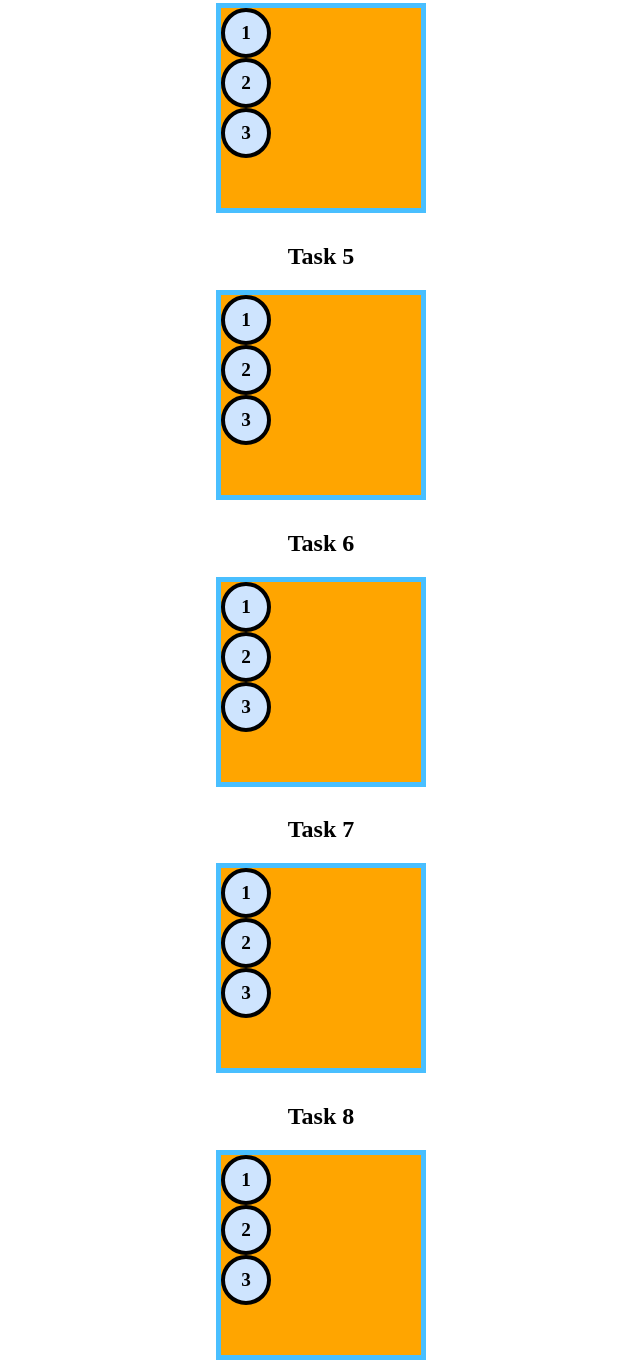
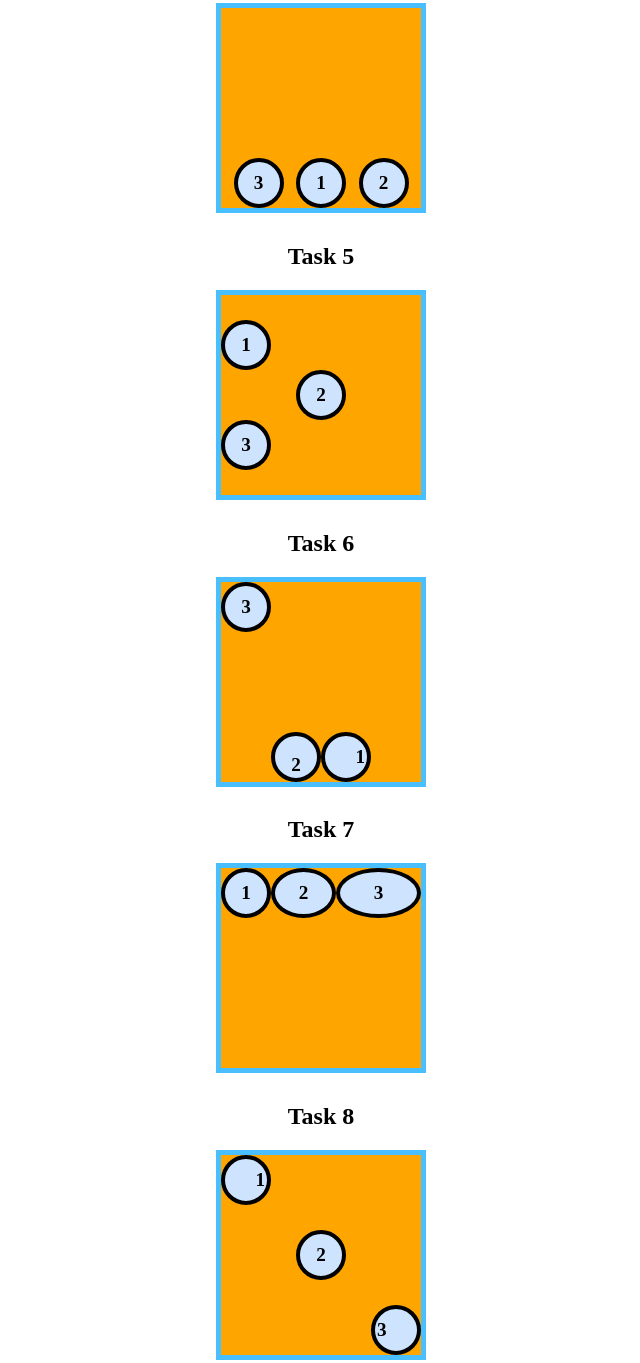
Before and after one commit to bloominstituteoftechnology/module-project-html-and-css-iii-FarhanaUK, a plain HTML site: page index.html in a window 1280 px wide. Shown: the part 1230-2593 px from the top of the page, without its empty margins (319-959 px from the left). Drawn offline with Linux system fonts and the light colour scheme.

Commit message:
complete

```diff
--- a/index.html
+++ b/index.html
@@ -54,23 +54,92 @@
     Work through the tasks until the boxes match the `task-1.png` design inside the `design` folder.
     Making changes to the HTML is not allowed! The tasks must be completed using CSS alone.
     */
+    [id^=flexContainer] {
+      display: flex;
+    }
+    /* 👉 Task 1 - [HINT] only the flex container needs to be manipulated */
+    #flexContainer1 {
+      justify-content: space-evenly ;
 
-    /* 👉 Task 1 - [HINT] only the flex container needs to be manipulated */
+    }
+    /* 👉 Task 2 - [HINT] the flex container needs to change direction */
+    #flexContainer2{
+      flex-direction: column;
+      justify-content: space-between;
+      align-items: center;
+    }
+    /* 👉 Task 3 - [HINT] the flex direction can be reversed */
+    #flexContainer3 {
+      flex-direction: column-reverse;
+      justify-content:flex-end;
+      align-items: flex-end;
+    }
+    /* 👉 Task 4 - [HINT] the flex items need a new order */
+    #flexContainer4 {
+      justify-content:space-evenly;
+      align-items: flex-end;
 
-    /* 👉 Task 2 - [HINT] the flex container needs to change direction */
+    }
 
-    /* 👉 Task 3 - [HINT] the flex direction can be reversed */
+    #flexContainer4 .flexItem:nth-child(1) {
+      order: 2
+    }
+    #flexContainer4 .flexItem:nth-child(2) {
+      order: 3
+    }
+    #flexContainer4 .flexItem:nth-child(3) {
+      order: 1
+    }
 
-    /* 👉 Task 4 - [HINT] the flex items need a new order */
 
     /* 👉 Task 5 - [HINT] research align-self */
+    #flexContainer5 {
+      flex-direction: column;
+      justify-content: center;
 
+    }
+    #flexContainer5 .flexItem:nth-child(2) {
+     align-self: center;
+    }
     /* 👉 Task 6 - [HINT] flex items can be flex containers */
+    #flexContainer6{
+      justify-content: flex-end;
+      align-items: flex-end;
+      flex-direction: row-reverse;
+    }
+     #flexContainer6 .flexItem:nth-child(1) {
+    justify-content: flex-end;
+    }
+    #flexContainer6 .flexItem:nth-child(2) {
+      align-items: flex-end;
+    }
+    #flexContainer6 .flexItem:nth-child(3) {
+     align-self: flex-start;
+    }
 
     /* 👉 Task 7 - [HINT] research flex-grow */
+    #flexContainer7 .flexItem:nth-child(3) {
+     flex-grow: 7;
+    }
+    #flexContainer7 .flexItem:nth-child(2) {
+     flex-grow: 3;
+    }
 
-    /* 👉 Task 8 - [HINT] you got this! */
+    #flexContainer8 {
+      justify-content: space-between;
+    }
+    #flexContainer8 .flexItem:nth-child(1) {
+    justify-content: flex-end;
 
+    }
+    #flexContainer8 .flexItem:nth-child(2) {
+     align-self: center;
+
+    }
+    #flexContainer8 .flexItem:nth-child(3) {
+    align-self: flex-end;
+    justify-content: flex-start;
+    }
 
     /*
     👉 Part 2 of 2 👈
```
